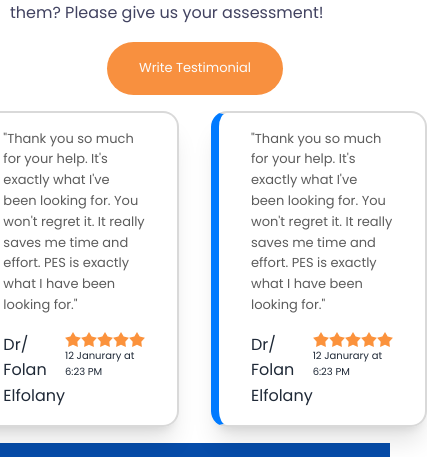
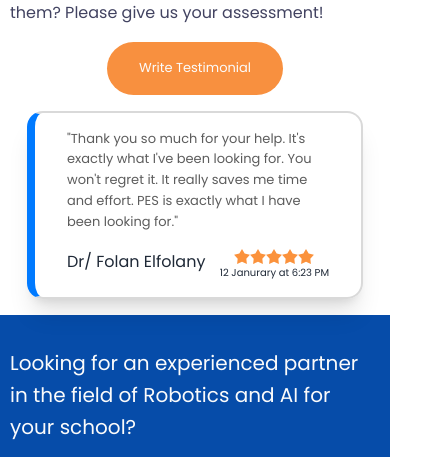
Before and after one commit to Sohyb01/pes-website-tailwind, a React (Vite) app: page / in a window 390 px wide. Shown: the part 3910-4367 px from the top of the page, 427 px wide, since content can reach past the window. Built offline with nearby package versions, Linux system fonts and the light colour scheme.

Commit message:
Fixed issue with testimonials section

```diff
--- a/src/components/TestimonialsSwiper.tsx
+++ b/src/components/TestimonialsSwiper.tsx
@@ -51,7 +51,7 @@ const TestimonialsSwiper = () => {
                     </div>
                 </div>
             </div>
-            <div className="flex w-full max-w-[336px] flex-col items-center gap-4 rounded-[16px] border-2 border-l-8 border-solid border-pes_lightgray border-l-pes_lightblue px-8 py-4 shadow-xl lg:max-w-[484px]">
+            <div className="hidden w-full max-w-[336px] flex-col items-center gap-4 rounded-[16px] border-2 border-l-8 border-solid border-pes_lightgray border-l-pes_lightblue px-8 py-4 shadow-xl md:flex lg:max-w-[484px]">
                 <div className="text-left text-sm text-pes_darkgray lg:text-base">
                     "Thank you so much for your help. It's exactly what I've
                     been looking for. You won't regret it. It really saves me
```
